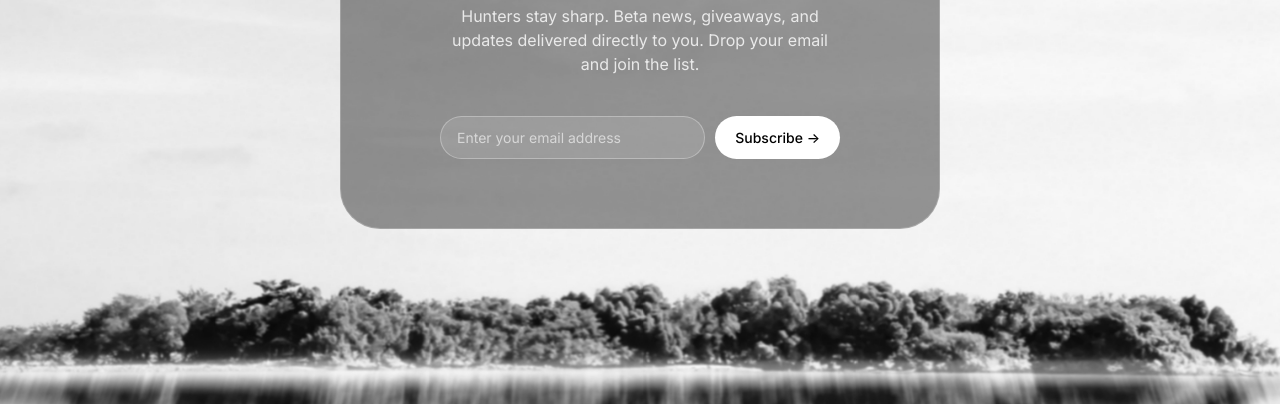
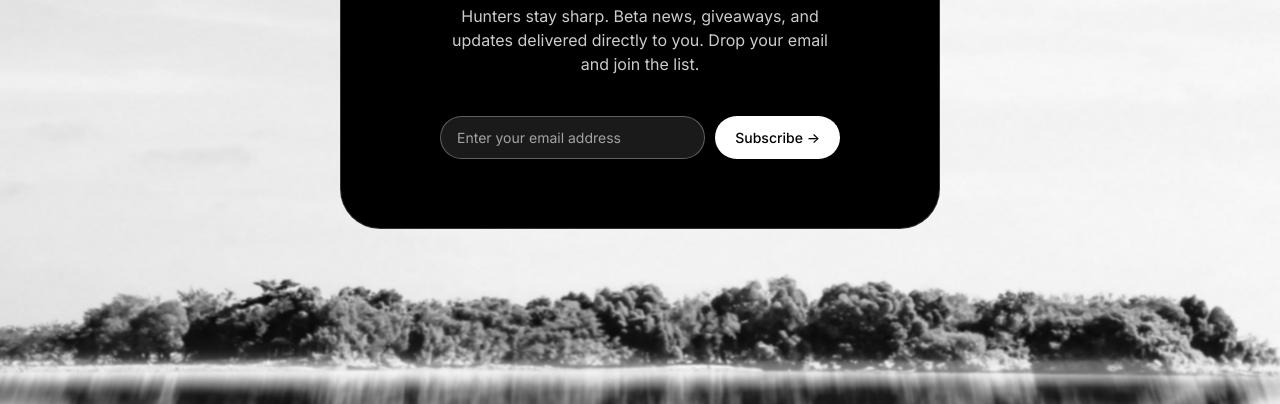
Before and after one commit to limitedsupplytokenization-arch/lstcoins.org, a website: page index.html in a window 1280 px wide. Shown: the part 396-800 px from the top of the page. Drawn offline with Linux system fonts and the light colour scheme.

Commit message:
Ortadaki kartın rengini siyah yap

```diff
--- a/styles.css
+++ b/styles.css
@@ -166,7 +166,7 @@ body {
 
 /* Swap Container (Blur Card) */
 .swap-container {
-    background: rgba(0, 0, 0, 0.4);
+    background: #000000;
     border: 1px solid rgba(255, 255, 255, 0.2);
     border-radius: 40px;
     padding: 45px 35px 35px 35px;
```
